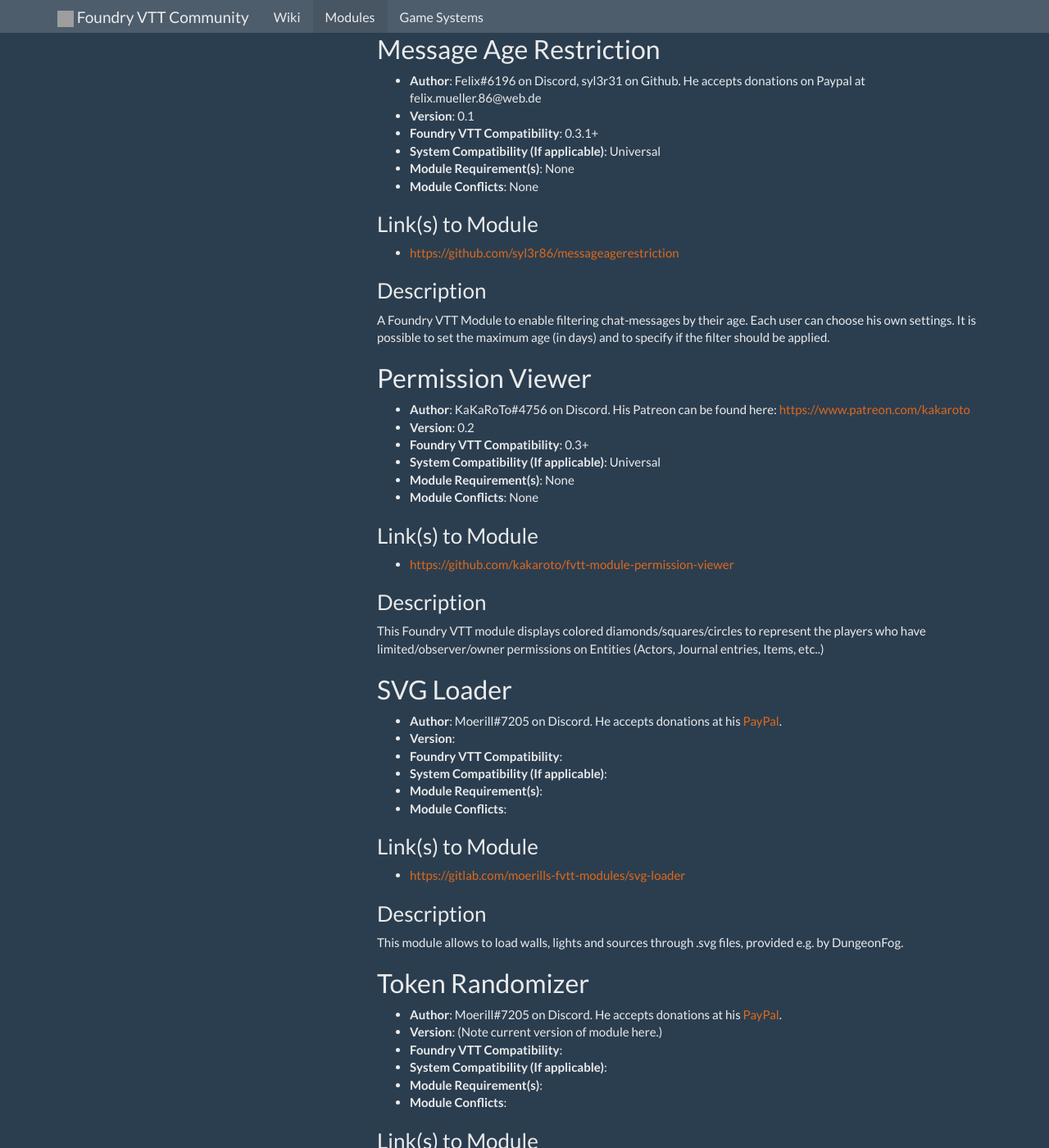
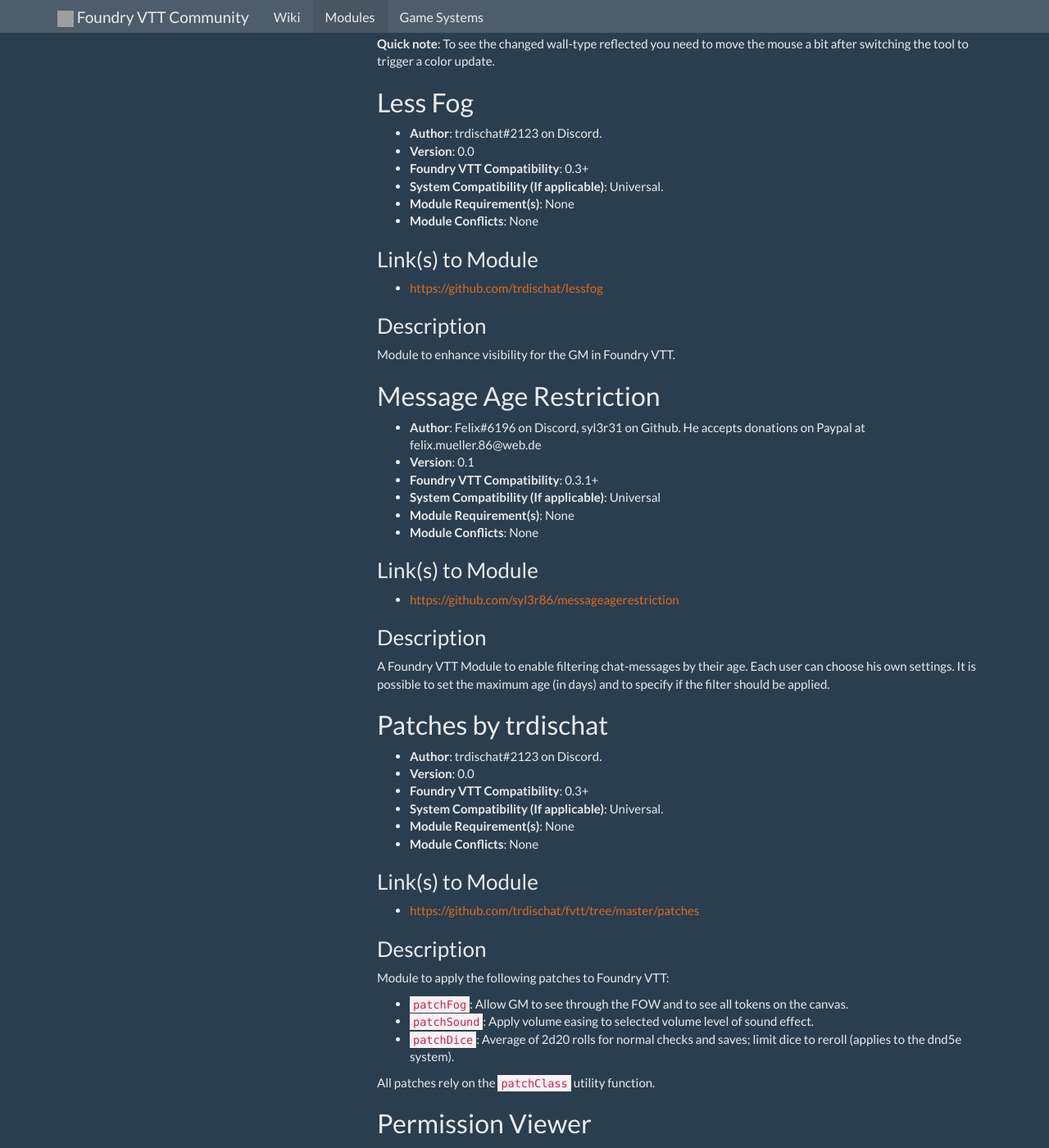
Before and after one commit to foundry-vtt-community/foundry-vtt-community.github.io, a Jekyll site: the page built from _docs/Community-Modules.md, in a window 1280 px wide and 1400 px high, scrolled down 4328 px. Shown: the whole window at 82% size. Built offline with Jekyll 4.4.1, drawn with Linux system fonts in a browser that asks for light colours; nearby versions of some CDN libraries; some of the changed text lies outside the part shown; grey boxes are pictures that could not be loaded.

Commit message:
Update Wiki Content (Automatic)

```diff
--- a/_docs/Community-Modules.md
+++ b/_docs/Community-Modules.md
@@ -11,7 +11,9 @@
       * [Infinite Folders](#infinite-folders)
       * [Journal Enhancer](#journal-enhancer)
       * [Layer Hotkeys](#layer-hotkeys)
+      * [Less Fog](#less-fog)
       * [Message Age Restriction](#message-age-restriction)
+      * [Patches by trdischat](#patches-by-trdischat)
       * [Permission Viewer](#permission-viewer)
       * [SVG Loader](#svg-loader)
       * [Token Randomizer](#token-randomizer)
@@ -177,6 +180,21 @@
 
 **Quick note**: To see the changed wall-type reflected you need to move the mouse a bit after switching the tool to trigger a color update.
 
+## Less Fog
+
+* **Author**: trdischat#2123 on Discord.
+* **Version**: 0.0
+* **Foundry VTT Compatibility**: 0.3+
+* **System Compatibility (If applicable)**: Universal.
+* **Module Requirement(s)**: None
+* **Module Conflicts**: None
+
+### Link(s) to Module
+* [https://github.com/trdischat/lessfog](https://github.com/trdischat/lessfog)
+
+### Description
+Module to enhance visibility for the GM in Foundry VTT.
+
 ## Message Age Restriction
 
 * **Author**: Felix#6196 on Discord, syl3r31 on Github. He accepts donations on Paypal at felix.mueller.86@web.de
@@ -191,6 +209,26 @@
 
 ### Description
 A Foundry VTT Module to enable filtering chat-messages by their age. Each user can choose his own settings. It is possible to set the maximum age (in days) and to specify if the filter should be applied.
+
+## Patches by trdischat
+
+* **Author**: trdischat#2123 on Discord.
+* **Version**: 0.0
+* **Foundry VTT Compatibility**: 0.3+
+* **System Compatibility (If applicable)**: Universal.
+* **Module Requirement(s)**: None
+* **Module Conflicts**: None
+
+### Link(s) to Module
+* [https://github.com/trdischat/fvtt/tree/master/patches](https://github.com/trdischat/fvtt/tree/master/patches)
+
+### Description
+Module to apply the following patches to Foundry VTT:
+- `patchFog`: Allow GM to see through the FOW and to see all tokens on the canvas.
+- `patchSound`: Apply volume easing to selected volume level of sound effect.
+- `patchDice`: Average of 2d20 rolls for normal checks and saves; limit dice to reroll (applies to the dnd5e system).
+
+All patches rely on the `patchClass` utility function.
 
 ## Permission Viewer
 
@@ -371,6 +409,21 @@
 ### Description
 This module adds a convenient button to the actor’s tab, which will track the HP, AC, and Passive Perception, Investigation, and Insight of tokens on the Canvas. Currently a WIP, and may exhibit some bugs.
 
+## Group Roll
+
+* **Author**: trdischat#2123 on Discord.
+* **Version**: 0.0
+* **Foundry VTT Compatibility**: 0.3+
+* **System Compatibility (If applicable)**: Dungeons and Dragons 5th Edition.
+* **Module Requirement(s)**: None
+* **Module Conflicts**: None
+
+### Link(s) to Module
+* [https://github.com/trdischat/fvtt/tree/master/grouproll](https://github.com/trdischat/fvtt/tree/master/grouproll)
+
+### Description
+Implements group ability and skill check rolls per Player's Handbook, page 175: "*If at least half the group succeeds, the whole group succeeds.*" Modules also includes patches to implement the Halfling Lucky trait, and a house rule to use the average of 2d20 for normal skill and ability check rolls. Both of these patches can be disabled in config.js. All patches rely on the included `patchClass` utility function.
+
 ## Item Sheet Buttons
 
 * **Author**: hooking#0492 on Discord.
```
Also changed, not shown: other parts of _docs/Community-Modules.md (+1 -0 lines).
